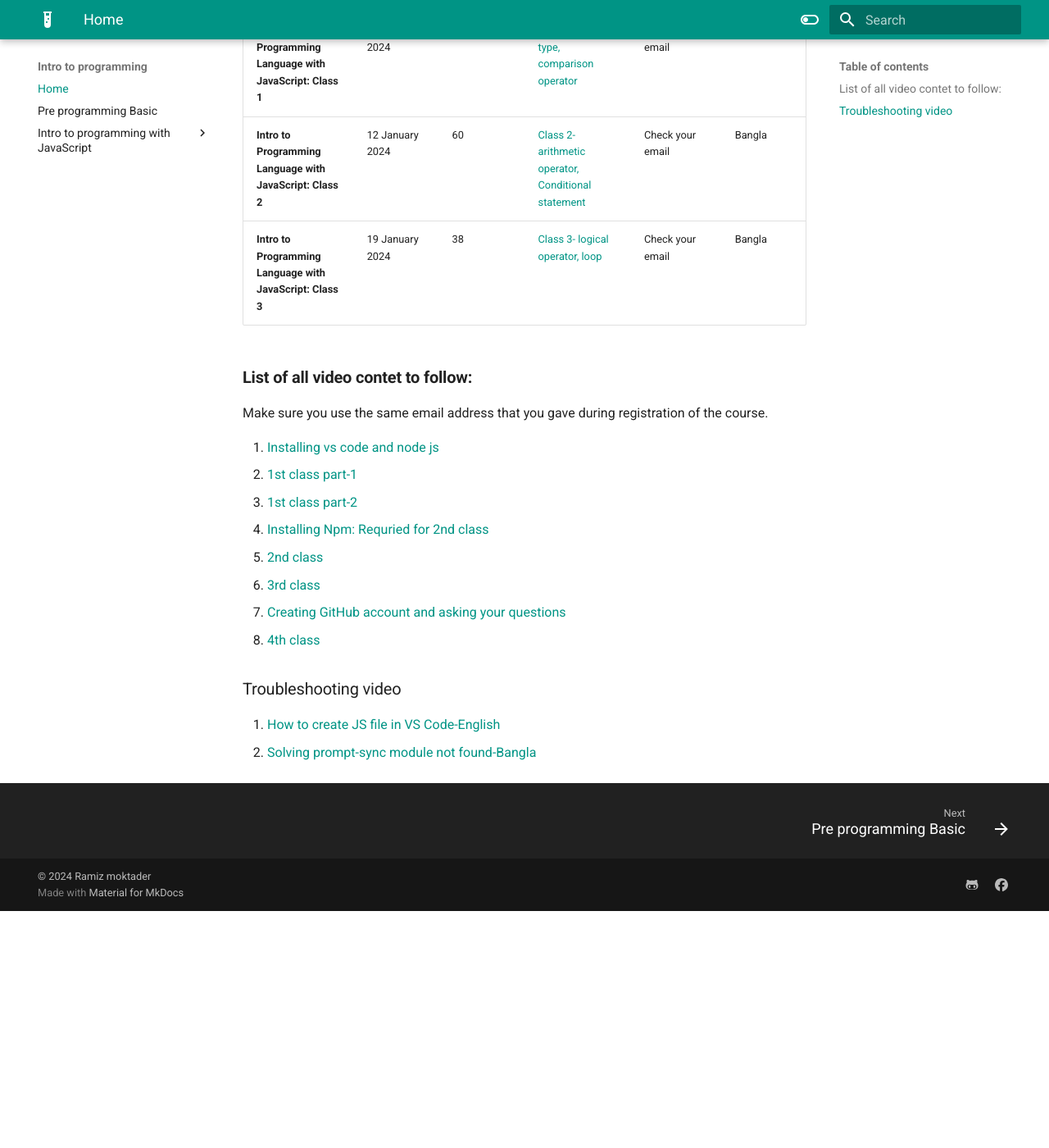
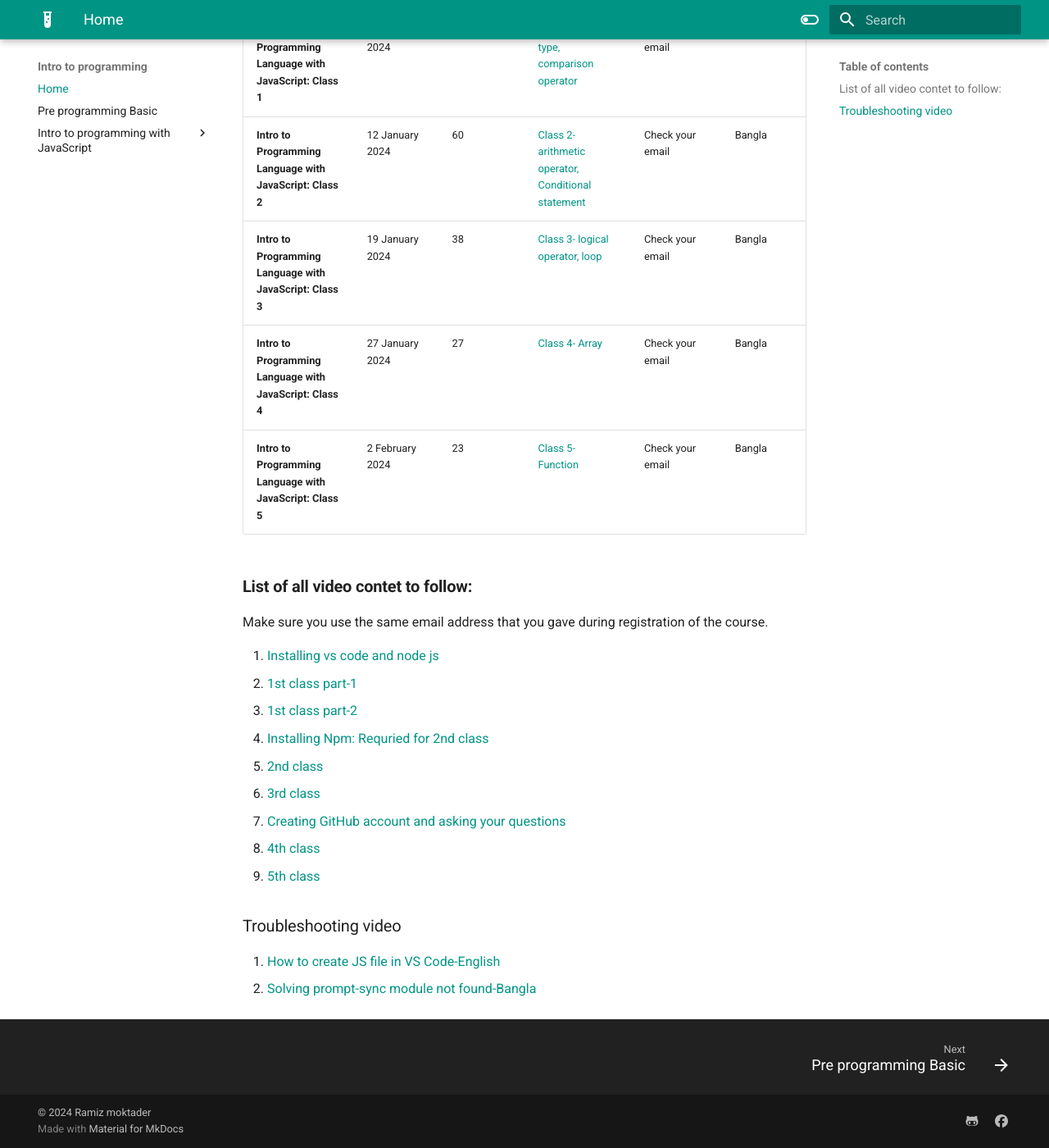
Before and after one commit to ramiz-moktader/geospatial-programming-course, an MkDocs documentation site: the page built from docs/index.md, in a window 1280 px wide and 1400 px high, scrolled down 498 px. Shown: the whole window at 82% size. Built offline with MkDocs 1.6.1 and Material for MkDocs 9.7.7, drawn with Linux system fonts in a browser that asks for light colours; before the commit the page ends 1609 px from its top, so only the background shows below that.

Commit message:
Updated class 5 materials

```diff
--- a/docs/index.md
+++ b/docs/index.md
@@ -9,6 +9,8 @@ Welcome to the Geospatial Programming Course! This course is divided into two ma
 | **Intro to Programming Language with JavaScript: Class 1**| 5 January 2024           | 73   | [Class 1-var, data type, comparison operator](intro-to-programming-with-js-class1.md)                                    | Check your email     | English  |
 | **Intro to Programming Language with JavaScript: Class 2**| 12 January 2024           | 60   | [Class 2- arithmetic operator, Conditional statement](conditional-statements-class2.md)                                    | Check your email     | Bangla  |
 | **Intro to Programming Language with JavaScript: Class 3**| 19 January 2024           | 38   | [Class 3- logical operator, loop](logical-operator-loop-class3.md)                                    | Check your email     | Bangla  |
+| **Intro to Programming Language with JavaScript: Class 4**| 27 January 2024           | 27   | [Class 4- Array](array-class4.md)                                    | Check your email     | Bangla  |
+| **Intro to Programming Language with JavaScript: Class 5**| 2 February 2024           | 23   | [Class 5- Function](function-class5.md)                                    | Check your email     | Bangla  |
 
 ### **List of all video contet to follow:**
 Make sure you use the same email address that you gave during registration of the course.
@@ -21,7 +23,7 @@ Make sure you use the same email address that you gave during registration of th
 6.  [3rd class](https://youtu.be/TfZvwFouCjE)
 7. [Creating GitHub account and asking your questions](https://www.youtube.com/watch?v=n6PiBM-cudM)
 8. [4th class](https://www.youtube.com/watch?v=2M7UNE9a4Ek)
-
+9. [5th class](https://www.youtube.com/watch?v=NzS0iuZm-y0)
 ### Troubleshooting video
 
 1. [How to create JS file in VS Code-English](https://youtu.be/Fw851CKuyCM)
```
